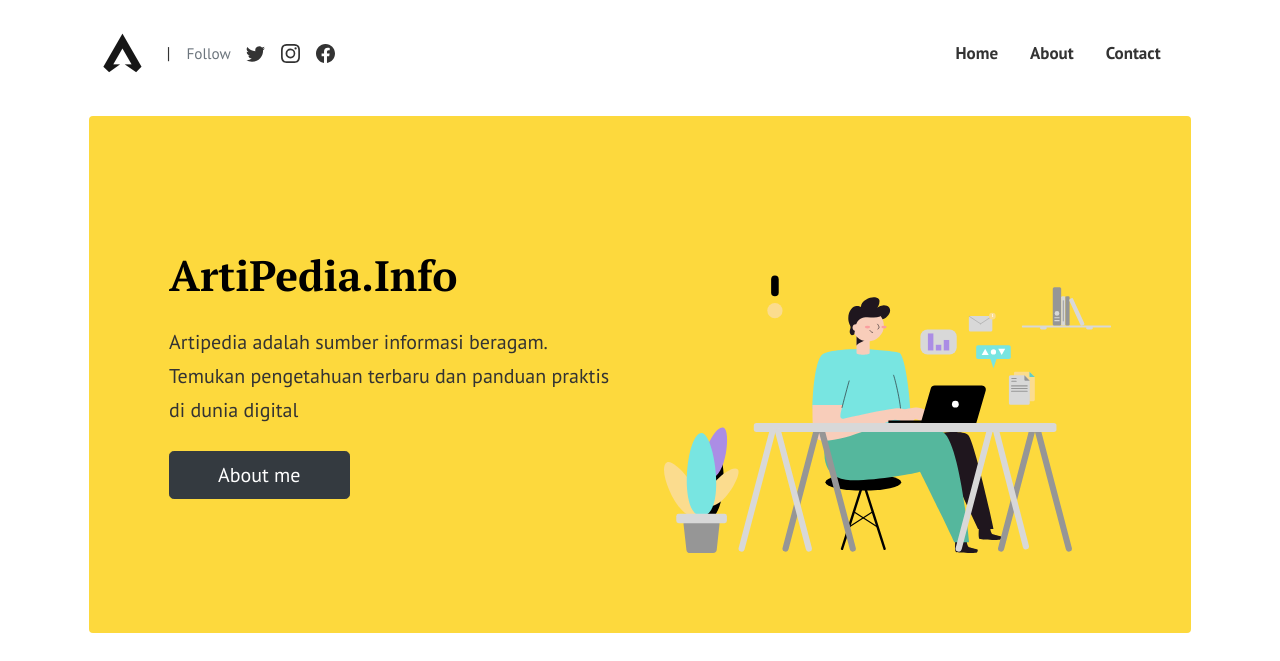
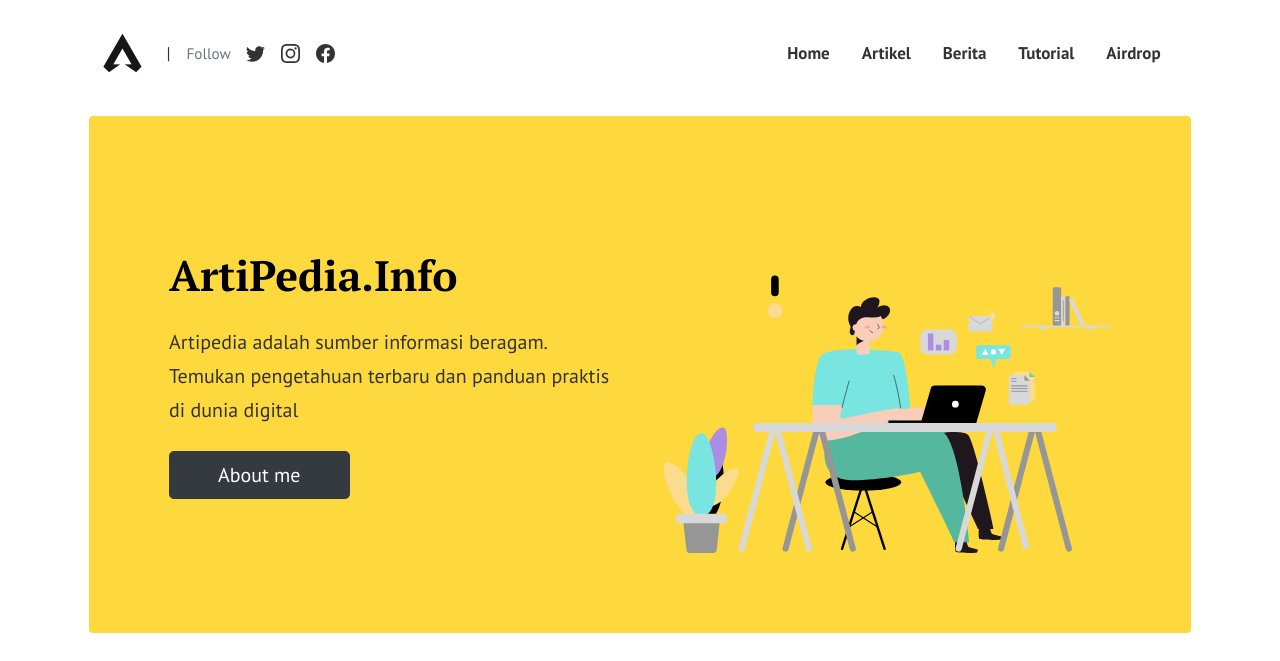
Before and after one commit to wahyu243/artipediainfo, a Jekyll site: the page built from index.html, in a window 1280 px wide. Shown: the top 661 px of the page. Built offline with Jekyll 4.4.1, drawn with Linux system fonts in a browser that asks for light colours; the list of posts is cut into pages by our own code; comment, search, counter and statistics services are not loaded; grey boxes are pictures that could not be loaded.

Commit message:
Update menus.yml
Signed-off-by: wahyu243 <wahyu243@gmail.com>

```diff
--- a/_data/menus.yml
+++ b/_data/menus.yml
@@ -4,11 +4,17 @@ topmenu:
 - title: Home
   url: ""
 
-- title: About
-  url: "about/"
+- title: Artikel
+  url: "artikeal/"
 
-- title: Contact
-  url: "contact/"
+- title: Berita
+  url: "berita/"
+
+- title: Tutorial
+  url: "tutorial/"
+
+- title: Airdrop
+  url: "airdrop/"
 
 
 # Footer Menu
```
